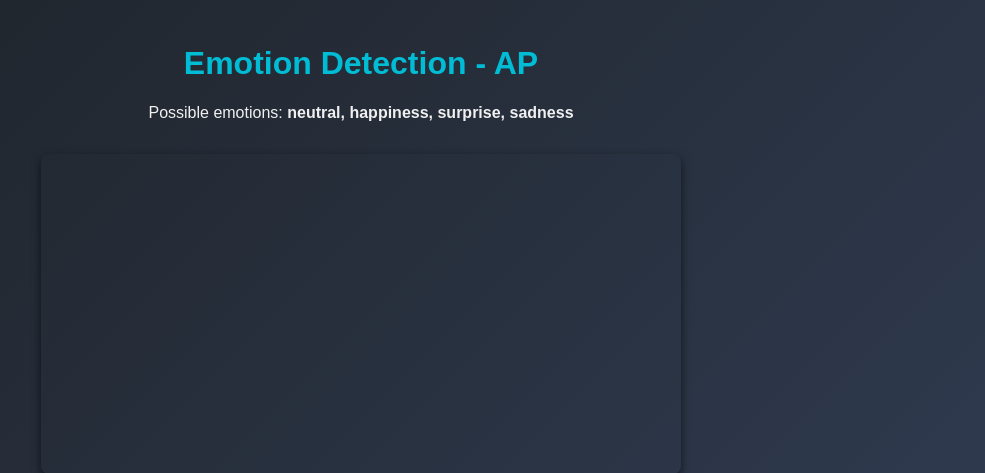
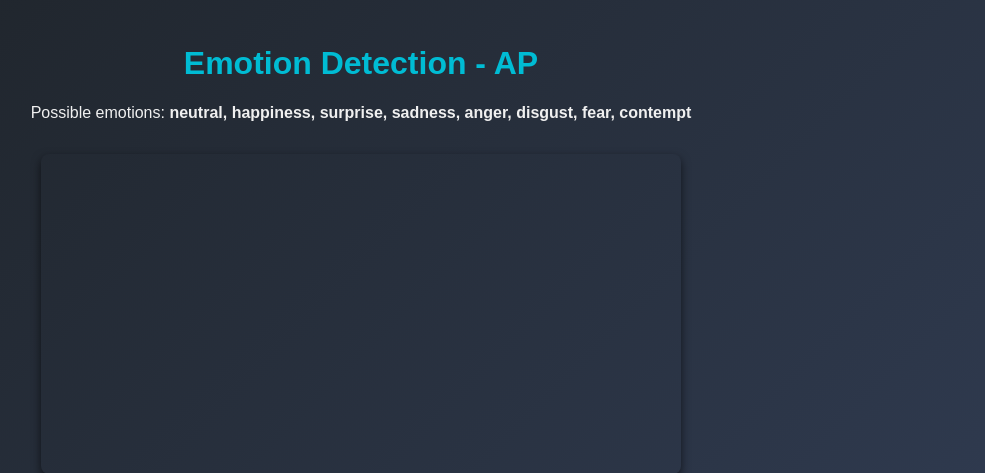
Before and after one commit to apaezcastro/emotiontracker, a Flask app: page / in a window 1280 px wide. Shown: the top 473 px of the page, without its empty margins (279-1264 px from the left). Run offline with Flask 3, Linux system fonts and the light colour scheme.

Commit message:
all possible emotions

```diff
--- a/templates/index.html
+++ b/templates/index.html
@@ -10,7 +10,7 @@
 <body>
   <header>
     <h1>Emotion Detection - AP</h1>
-    <p>Possible emotions: <strong>neutral, happiness, surprise, sadness</strong></p>
+    <p>Possible emotions: <strong>neutral, happiness, surprise, sadness, anger, disgust, fear, contempt</strong></p>
   </header>
 
   <div class="video-wrapper">
```
